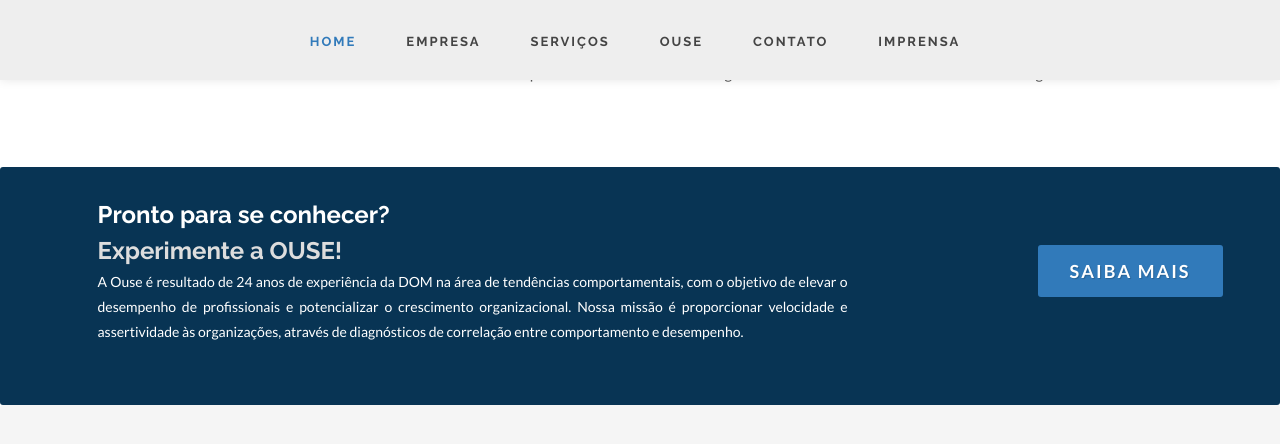
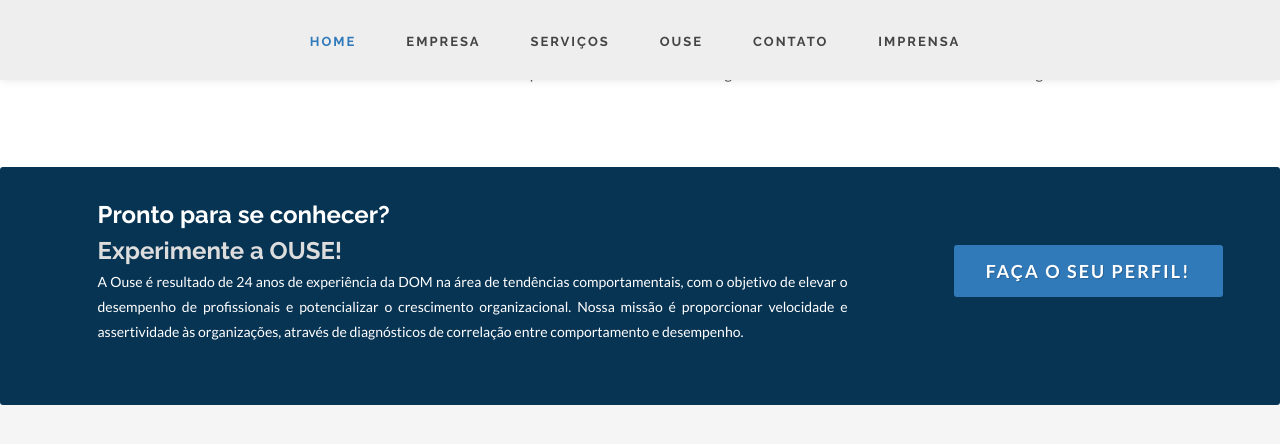
Before and after one commit to dom-brasil/dombrasil.net.br.site.wbelk, a Jekyll site: the page built from index.html, in a window 1280 px wide and 900 px high, scrolled down 909 px, cut to the strip 0-456 px from the top of the window. Shown: the top 444 px of the strip. Built offline with Jekyll 4.4.1, drawn with Linux system fonts in a browser that asks for light colours.

Commit message:
index.html: links

```diff
--- a/_includes/header.html
+++ b/_includes/header.html
@@ -55,7 +55,7 @@
               <li><a href="#"><div>OUSE</div></a>
                 <ul>
                   <li><a href="http://www.ouse.net.br/" target="_blank"><div>Sobre a ferramenta</div></a></li>
-                  <li><a href="http://www.ouse.net.br/preencher-formulario/" target="_blank"><div>Faça um teste grátis</div></a></li>
+                  <li><a href="http://www.ouse.net.br/produto/perfil-completo/" target="_blank"><div>Descubra o seu perfil</div></a></li>
                   <li><a href="http://www.ouse.net.br/perfil/georgi-facello" target="_blank"><div>Exemplo do resultado</div></a></li>
                 </ul>
               </li>
--- a/index.html
+++ b/index.html
@@ -21,7 +21,7 @@
                     </div>
                 </div>
                 <div class="text-center" data-caption-animate="fadeInUp">
-                  <a href="http://www.ouse.net.br/produto/perfil-completo/" id="btn-ouse" class="btn btn-lg btn-primary" target="_blank">Descubra o seu perfil aqui!</a>
+                  <a href="http://www.ouse.net.br/preencher-formulario/" id="btn-ouse" class="btn btn-lg btn-primary" target="_blank">Descubra o seu perfil aqui!</a>
                 </div>
               </div>
             </div>
@@ -127,7 +127,7 @@
                   </p>
                 </div>
                 <div class="col-md-4 text-center">
-                  <a href="http://www.ouse.net.br/" class="button button-xlarge button-rounded " style="color:#fff;" target="_blank">Saiba mais</a>
+                  <a href="http://www.ouse.net.br/preencher-formulario/" class="button button-xlarge button-rounded " style="color:#fff;" target="_blank">Faça o seu perfil!</a>
                 </div>
               </div>
             </div>
```
